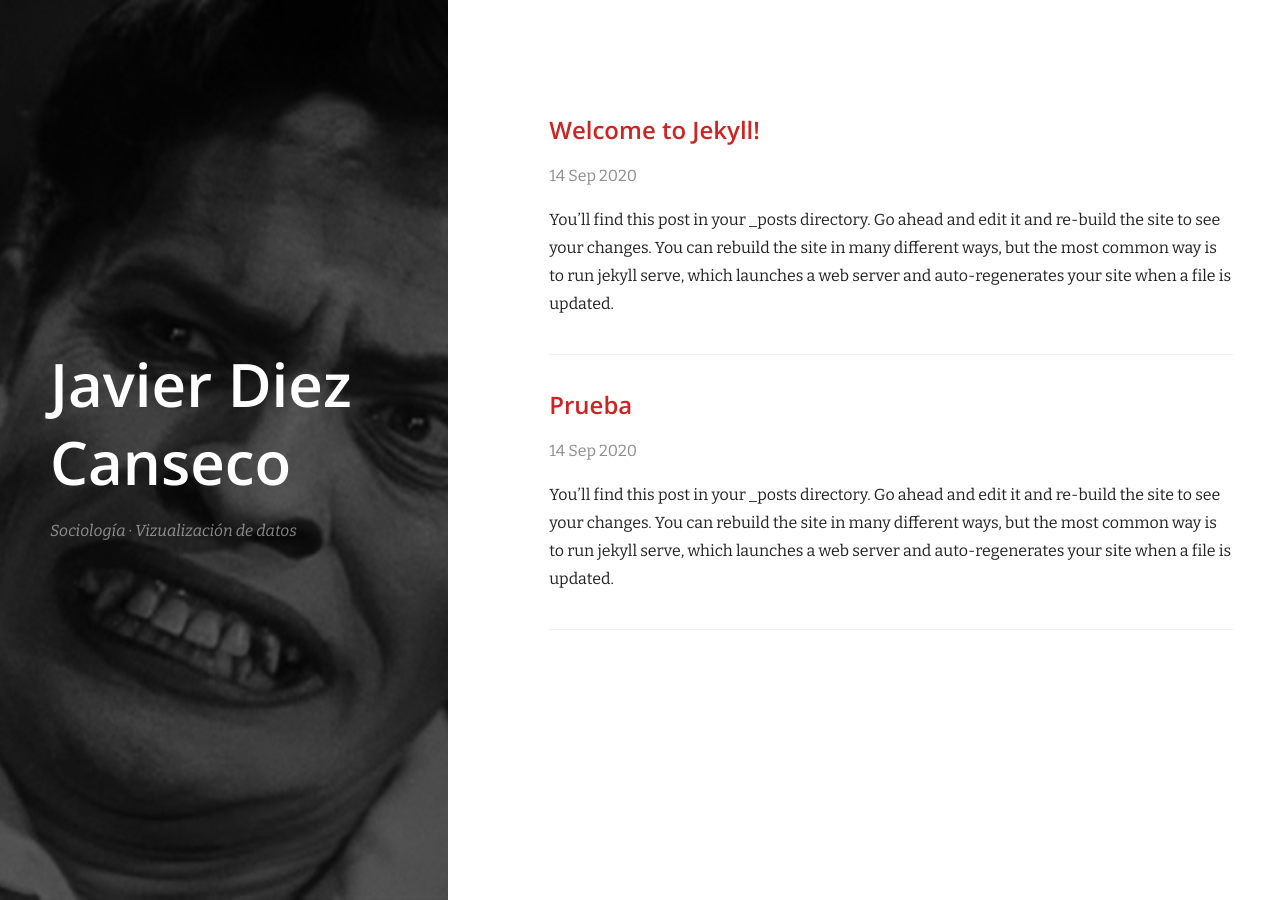
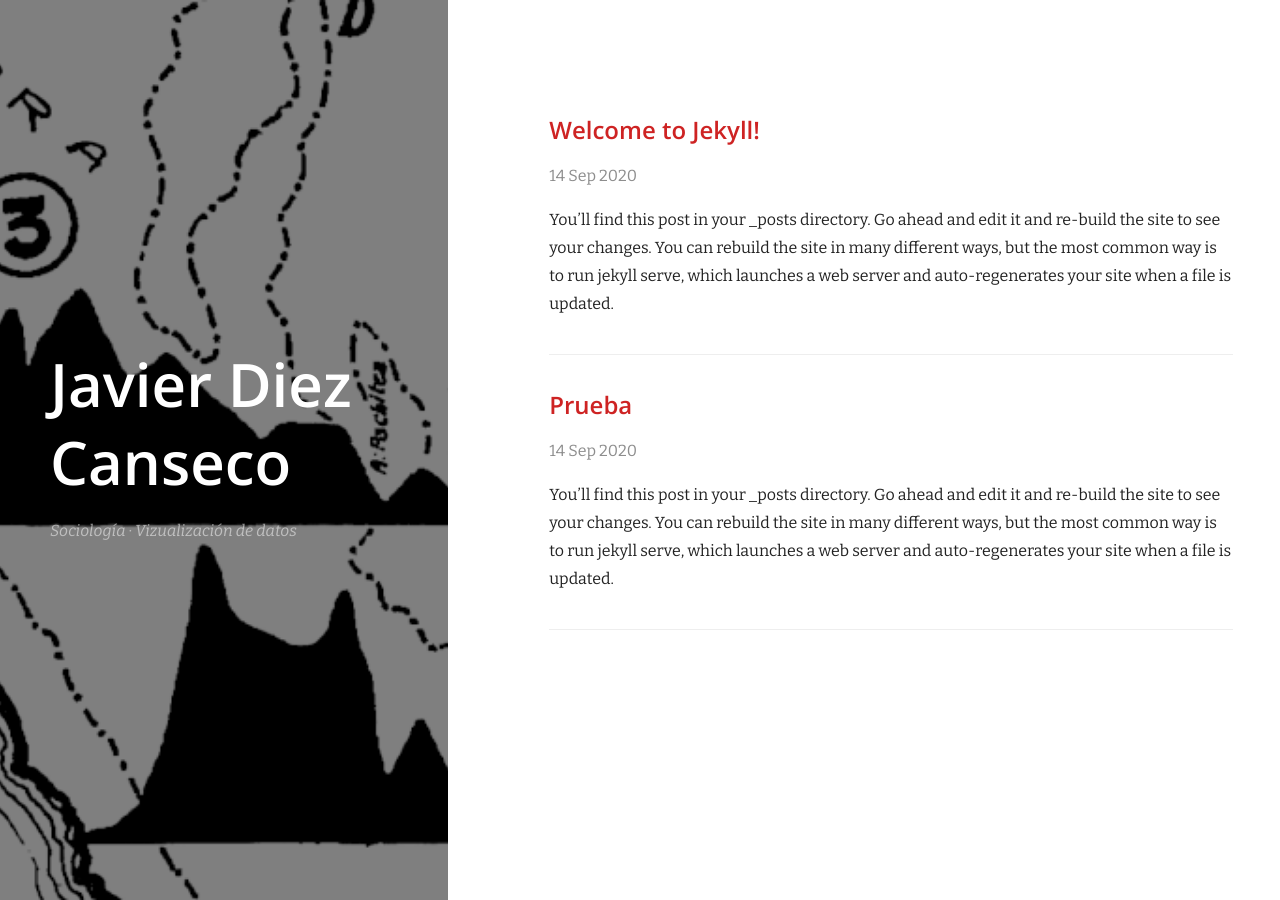
Before and after one commit to javierdiezcanseco/gueb, a Jekyll site: the page built from index.markdown, in a window 1280 px wide. Built offline with Jekyll 4.4.1, drawn with Linux system fonts in a browser that asks for light colours; nearby versions of some CDN libraries.

Commit message:
cambio de sidebar_image

```diff
--- a/_config.yml
+++ b/_config.yml
@@ -27,7 +27,7 @@ baseurl: "/gueb" # the subpath of your site, e.g. /blog
 url: "https://javierdiezcanseco.com" # the base hostname & protocol for your site, e.g. http://example.com
 #twitter_username: jekyllrb
 github_username:  javierdiezcanseco
-sidebar_image: /assets/images/cover.jpg
+sidebar_image: /assets/images/mapa-Peru-HRW-libro-benavides-pq.png
 
 # Build settings
 #theme: minima
```
